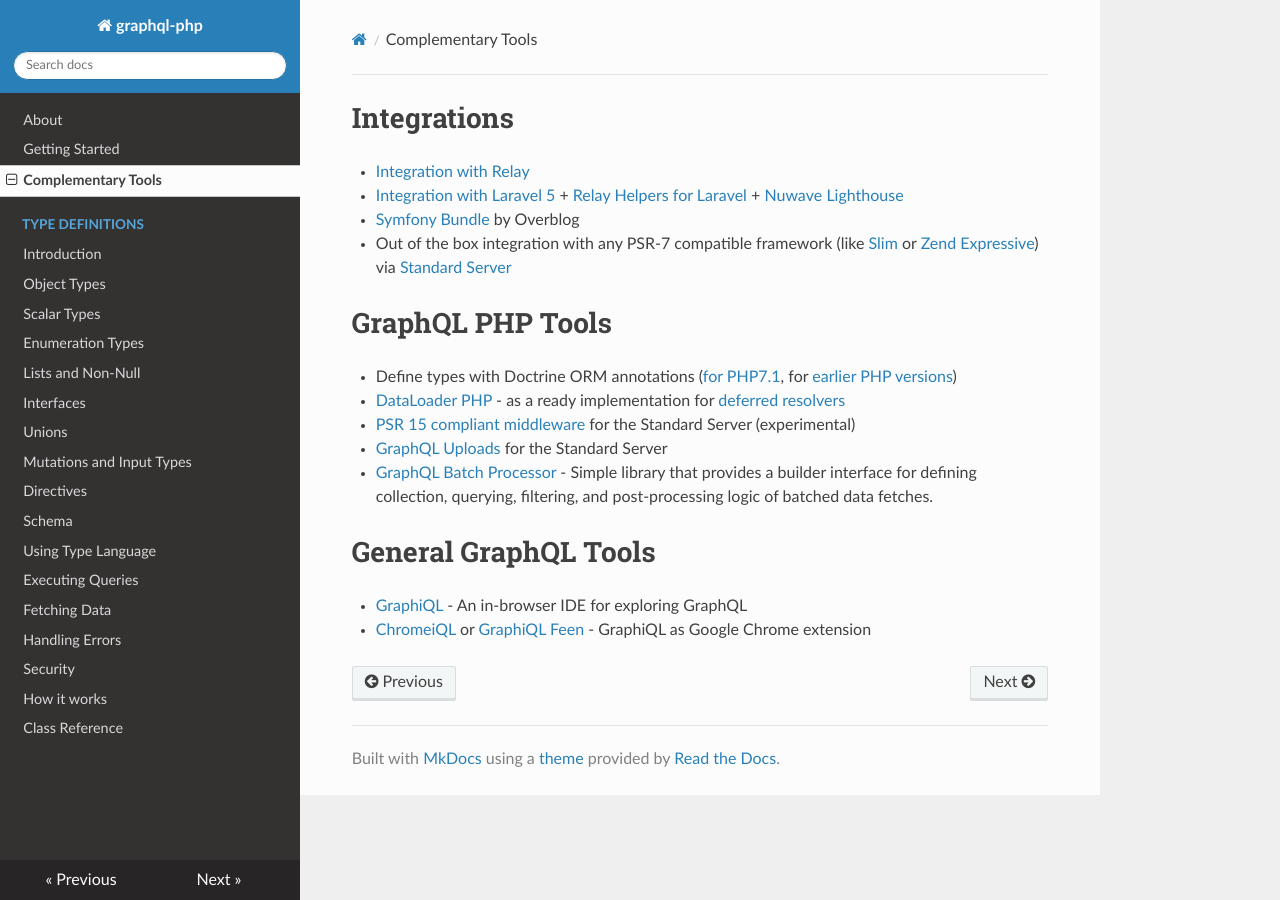
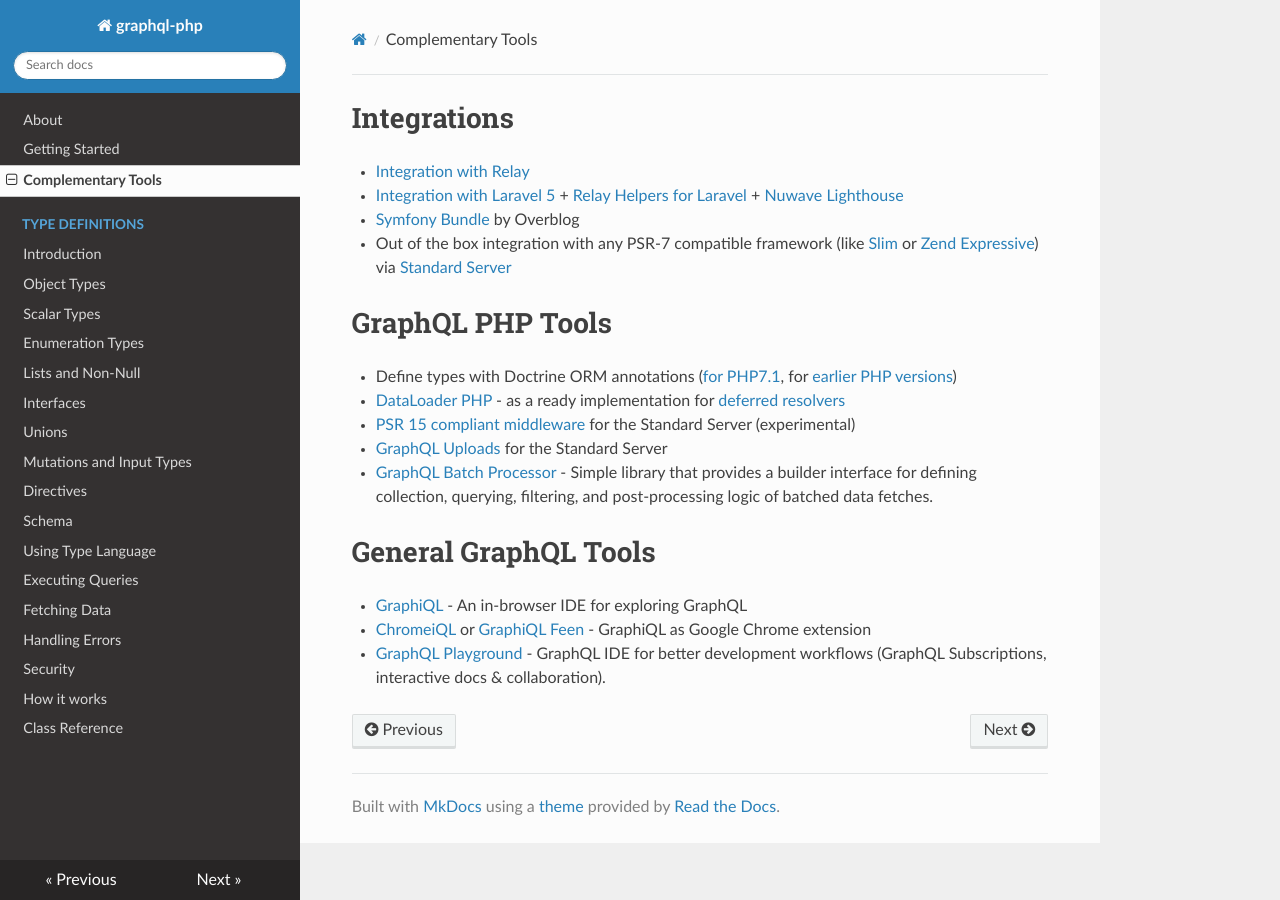
Before and after one commit to webonyx/graphql-php, an MkDocs documentation site: the page built from docs/complementary-tools.md, in a window 1280 px wide. Built offline with MkDocs 1.6.1, drawn with Linux system fonts in a browser that asks for light colours; nearby versions of some CDN libraries; old or Windows-style settings are respelled for this version of MkDocs.

Commit message:
Add link to GraphQL IDE in complementary-tools.md

```diff
--- a/docs/complementary-tools.md
+++ b/docs/complementary-tools.md
@@ -19,3 +19,4 @@
 * [ChromeiQL](https://chrome.google.com/webstore/detail/chromeiql/fkkiamalmpiidkljmicmjfbieiclmeij)
   or [GraphiQL Feen](https://chrome.google.com/webstore/detail/graphiql-feen/mcbfdonlkfpbfdpimkjilhdneikhfklp) -
   GraphiQL as Google Chrome extension
+* [GraphQL Playground](https://github.com/prismagraphql/graphql-playground) - GraphQL IDE for better development workflows (GraphQL Subscriptions, interactive docs & collaboration).
```
